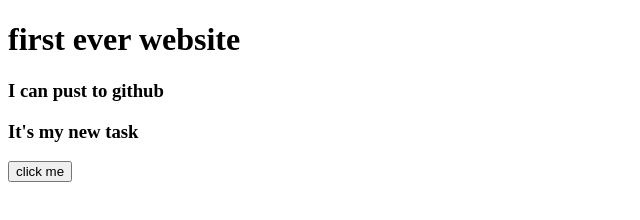
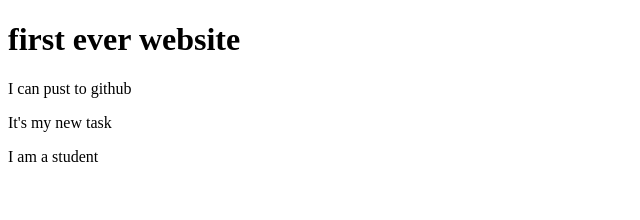
Before and after one commit to afrin106/my-first-website, a plain HTML site: page index.html in a window 1280 px wide. Shown: the whole page, without its empty margins (0-640 px from the left). Drawn offline with Linux system fonts and the light colour scheme.

Commit message:
finally sending

```diff
--- a/index.html
+++ b/index.html
@@ -7,8 +7,8 @@
     </head>
     <body>
         <h1>first ever website</h1>
-        <h3>I can pust to github</h3>
-        <h3>It's my new task</h3>
-        <button>click me</button>
+        <p>I can pust to github</p>
+        <p>It's my new task</p>
+        <p>I am a student</p>
     </body>
 </html>
```
